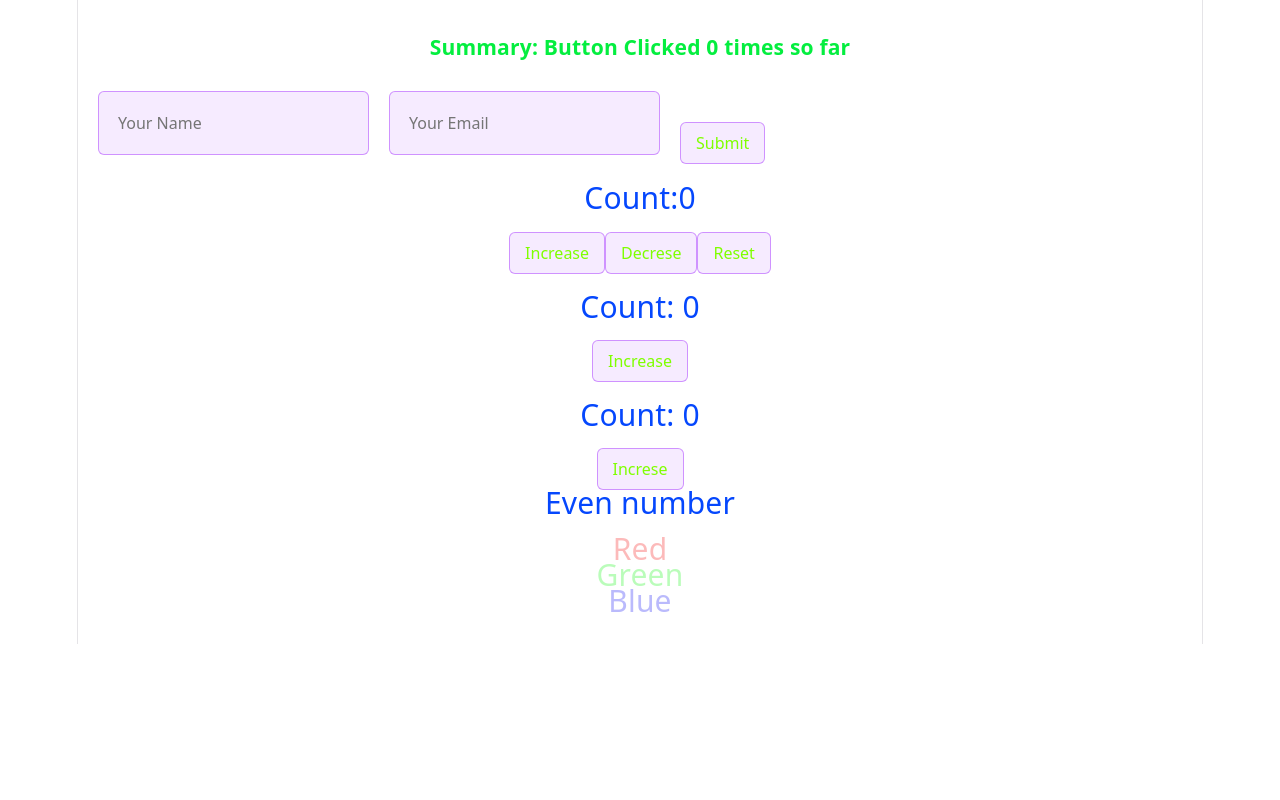
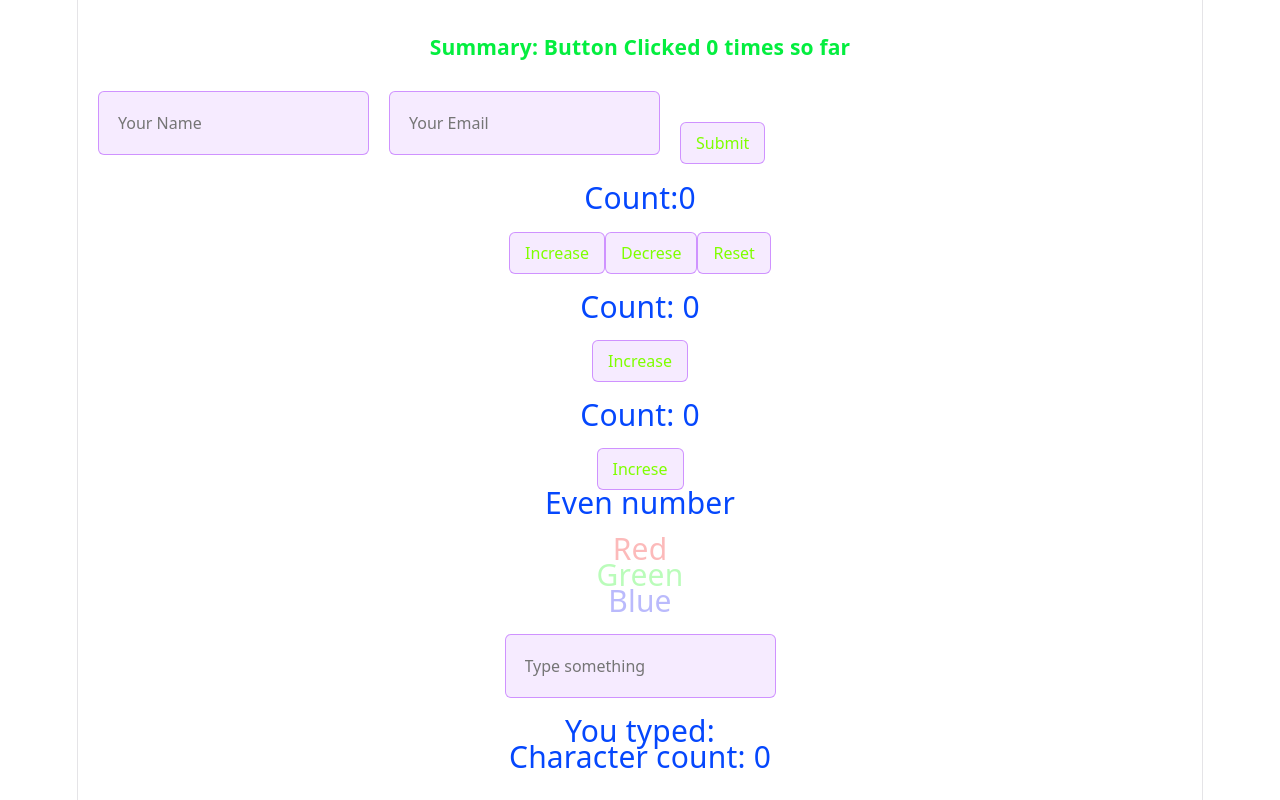
Before and after one commit to Okasha00/React-Demos, a React (Vite) app: page / in a window 1280 px wide. Shown: the part 701-1501 px from the top of the page. Before the commit the page ends 1345 px from the top, so only its background shows below. Built offline with nearby package versions, Linux system fonts and the light colour scheme.

Commit message:
new PracticeInput.jsx is added

```diff
--- a/src/App.jsx
+++ b/src/App.jsx
@@ -11,6 +11,7 @@ import PracticeState from './PracticeState';
 import PracticeEffect from './PracticeEffect';
 import PracticeConditional from './PracticeConditional';
 import PracticeList from './PracticeList';
+import PracticeInput from './PracticeInput';
 
 
 
@@ -45,6 +46,7 @@ function App() {
   <PracticeEffect />
   <PracticeConditional />
   <PracticeList />
+  <PracticeInput />
 
     </div>
   );
--- /dev/null
+++ b/src/PracticeInput.jsx
@@ -0,0 +1,20 @@
+import { useState } from "react";
+
+function PracticeInput() {
+  const [text, setText] = useState("");
+
+  return (
+    <div>
+      <input
+        type="text"
+        value={text}
+        onChange={(e) => setText(e.target.value)}
+        placeholder="Type something"
+      />
+      <p>You typed: {text}</p>
+      <p>Character count: {text.length}</p>
+    </div>
+  );
+}
+
+export default PracticeInput;
```
